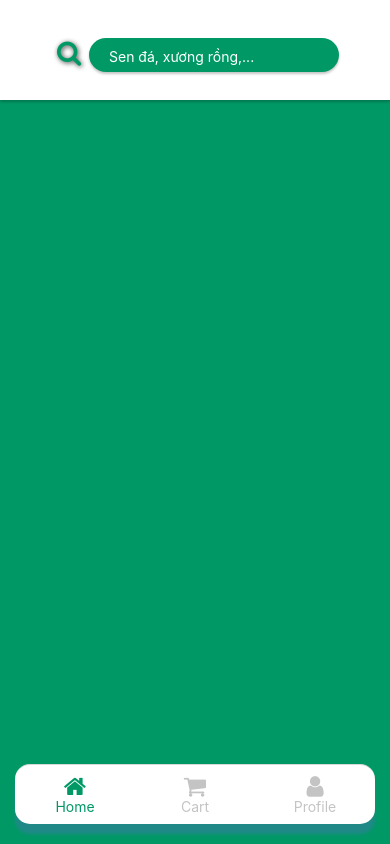
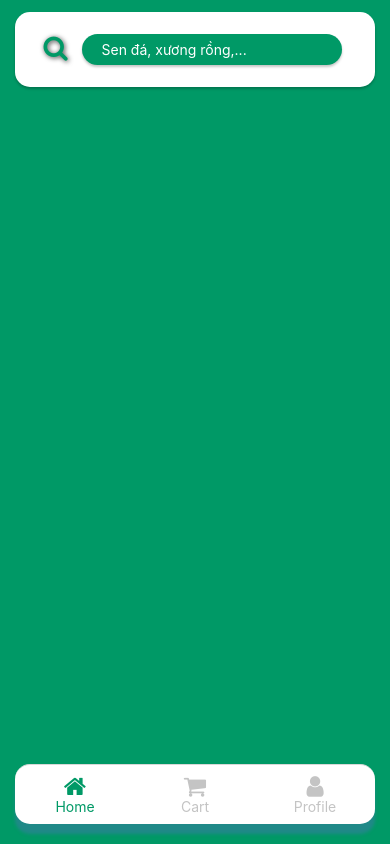
Before and after one commit to danghai1929/PlantsShopApp, a React Native app: screen /HomeTab in a window 390 px wide. Built offline with nearby package versions, Linux system fonts and the light colour scheme.

Commit message:
Offline Login

```diff
--- a/package.json
+++ b/package.json
@@ -9,6 +9,7 @@
     "web": "expo start --web"
   },
   "dependencies": {
+    "@react-native-async-storage/async-storage": "^1.17.10",
     "@react-navigation/bottom-tabs": "^6.4.0",
     "@react-navigation/native": "^6.0.13",
     "@react-navigation/native-stack": "^6.9.1",
--- a/src/Components/MainButton.js
+++ b/src/Components/MainButton.js
@@ -2,7 +2,7 @@ import React from "react";
 import { View, Text, TouchableOpacity, StyleSheet } from "react-native";
 import Colors from '../data/color'
 export default function MainButton(props) {
-  const { title, onPress, style, isSubButton } = props;
+  const { title, onPress, style, isSubButton, onPressFunc } = props;
 
   return (
     <TouchableOpacity
--- a/src/Components/MainInput.js
+++ b/src/Components/MainInput.js
@@ -5,8 +5,8 @@ import Colors from '../data/color'
 export default function MainInput(props) {
   const {
     nameIcon,
+    onChangeText,
     value,
-    onChangeText,
     placeholder,
     onEndEditing,
     secureTextEntry,
--- a/src/Screens/HomeScreen.js
+++ b/src/Screens/HomeScreen.js
@@ -1,4 +1,4 @@
-import { View, Text, TextInput, StyleSheet, TouchableOpacity } from "react-native"
+import { View, Text, TextInput, StyleSheet,TouchableWithoutFeedback, Keyboard } from "react-native"
 import { FontAwesome } from '@expo/vector-icons'
 import React, { useEffect, useState } from 'react'
 import Colors from '../data/color'
@@ -8,12 +8,13 @@ export default function HomeScreen({ navigation }){
     const [plantDescription, setplantDescription] = useState('')
     const [plantPrice, setplantPrice] = useState('')
     return(
+        <TouchableWithoutFeedback onPress={Keyboard.dismiss}>
             <View style={styles.container}>
-            <View style={{ backgroundColor: Colors.white, flexDirection: "row", height: 100, alignItems:"center", justifyContent: 'center', ...styles.shadow }}>
+                <View style={{ ...styles.homeSearch , ...styles.shadow }}>
                     <FontAwesome
                         style={{
                             color: Colors.main,
-                        paddingHorizontal: 6,
+                            paddingRight: 5,
                             textShadowColor: 'rgba(0, 0, 0, 0.75)',
                             textShadowOffset: {width: 1, height: 1},
                             textShadowRadius: 5,
@@ -28,6 +29,7 @@ export default function HomeScreen({ navigation }){
 
                 </View>
             </View>
+        </TouchableWithoutFeedback>
     );
 }
 
@@ -36,16 +38,28 @@ const styles = StyleSheet.create({
         flex:1,
         backgroundColor: Colors.main,
     },
+    homeSearch:{
+        backgroundColor: Colors.white,
+        flexDirection: "row",
+        height: 75,
+        alignItems:"center",
+        justifyContent: 'center',
+        borderRadius: 15,
+        top: 12,
+        left: 15,
+        right: 15,
+        position: 'absolute',
+    },
     searchInput: {
         backgroundColor: Colors.main,
         color: Colors.white,
-        width: 250,
+        width: 260,
         paddingVertical: 7,
         borderRadius: 20,
         paddingHorizontal: 20,
+        marginRight:5,
     },
     shadow: {
-        paddingTop: 10,
         shadowColor: "#000",
         shadowOffset: {
             width: 0,
--- a/src/Screens/LoginScreen.js
+++ b/src/Screens/LoginScreen.js
@@ -1,11 +1,31 @@
 import React, { useEffect, useState } from 'react';
-import { StyleSheet, Image, Text, View, TouchableOpacity, TouchableWithoutFeedback, Keyboard } from 'react-native';
+import { StyleSheet, Image, Text, View, TouchableOpacity, TouchableWithoutFeedback, Keyboard, Alert } from 'react-native';
 import Colors from '../data/color'
 import MainButton from '../Components/MainButton';
 import MainInput from '../Components/MainInput';
+import AsyncStorage from '@react-native-async-storage/async-storage';
 export default function LoginScreen({ navigation }) {
-  const [email, setemail] = useState('');
-  const [password, setpassword] = useState('');
+  const [email, setEmail] = useState('');
+  const [password, setPassword] = useState('');
+
+  const setData = async () => {
+      if (email.length == 0 || password.length == 0) {
+          Alert.alert('Warning!', 'Hãy nhập thông tin đăng nhập của bạn!')
+      } else {
+          try {
+              var user = {
+                  Email: email,
+                  Password: password,
+              }
+              await AsyncStorage.setItem('UserData', JSON.stringify(user));
+              Alert.alert('Tạo thông tin đăng nhập thành công!')
+              navigation.navigate('HomeTab');
+          } catch (error) {
+              console.log(error);
+          }
+      }
+  }
+
   return(
     <TouchableWithoutFeedback onPress={Keyboard.dismiss}>
       <View style={styles.container}>
@@ -22,16 +42,14 @@ export default function LoginScreen({ navigation }) {
               nameIcon={"envelope"}
               title={'Email'}
               placeholder={'Nhập email'}
-              value={email}
-              onChangeText={setemail}
+              onChangeText={(value) => setEmail(value)}
             />
             <MainInput
               nameIcon={"lock"}
               placeholder={'Nhập mật khẩu'}
               title={'Mật khẩu'}
-              value={password}
               secureTextEntry={true}
-              onChangeText={setpassword}
+              onChangeText={(value) => setPassword(value)}
             />
             <MainButton
               style={{
@@ -47,7 +65,7 @@ export default function LoginScreen({ navigation }) {
                 elevation: 4,
               }}
               title={'Đăng Nhập'}
-              onPress={() => navigation.navigate('HomeTab')}
+              onPress={setData}
             />
             <TouchableOpacity onPress={() => navigation.navigate('RegisterScreen')}>
               <Text style={styles.Register}>Đăng ký</Text>
@@ -88,5 +106,6 @@ const styles = StyleSheet.create({
   Register: {
     height: 30,
     marginTop: 30,
+    color: Colors.main,
   }
 });
```
Also changed, not shown: 1 other file (tests, documents, lock files or other folders). Lines whose indentation alone changed are shown as unchanged.
